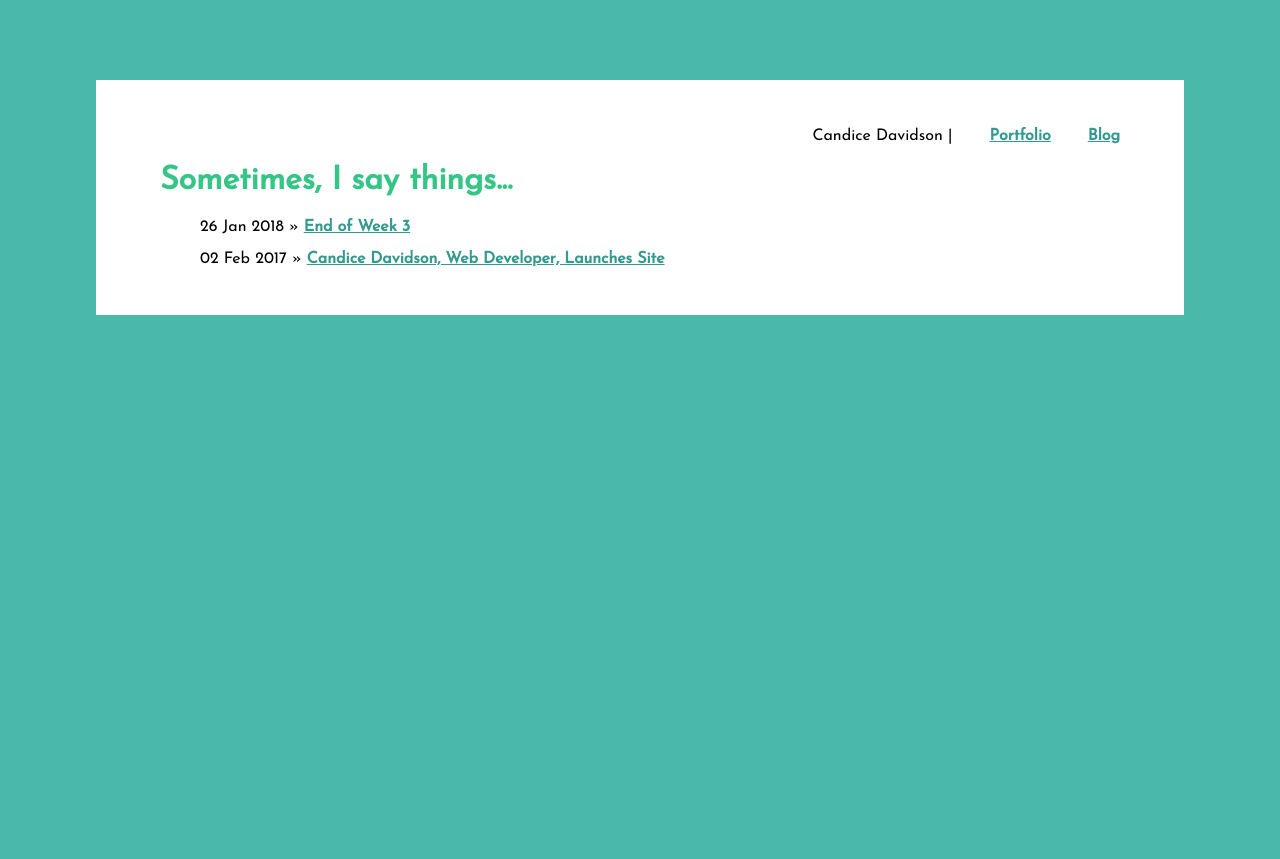
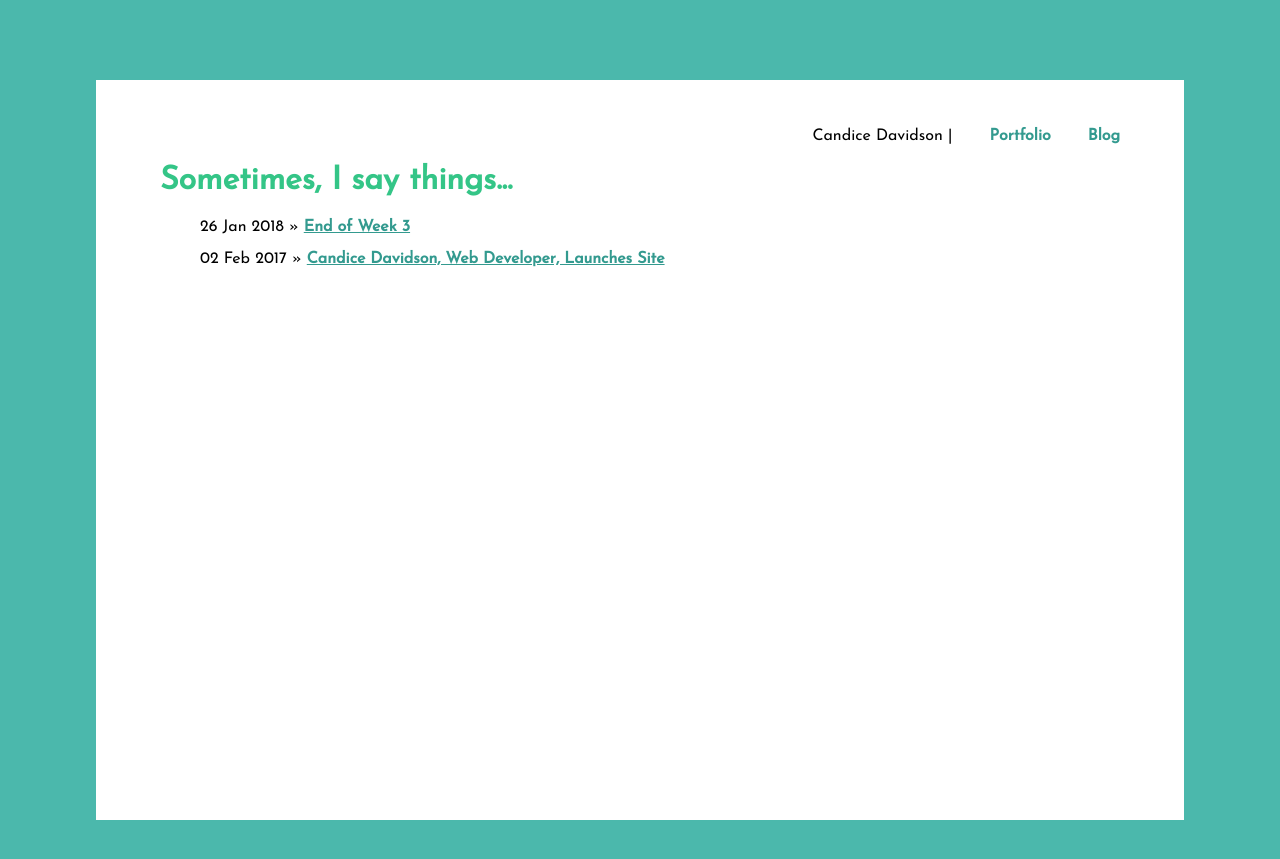
Before and after one commit to cndragn/cndragn.github.io, a Jekyll site: the page built from blog/index.html, in a window 1280 px wide. Shown: the top 859 px of the page. Built offline with Jekyll 4.4.1, drawn with Linux system fonts in a browser that asks for light colours; nearby versions of some CDN libraries.

Commit message:
nav link styling, fix blog bg height issue

```diff
--- a/css/style.css
+++ b/css/style.css
@@ -76,6 +76,7 @@ header {
 
 .content {
   padding: 5em 6em;
+  height: 100%;
   display: flex;
 }
 .content a {
@@ -125,6 +126,9 @@ header {
     display: inline;
     margin-left: 2em;
 }
+.blog-nav a {
+    text-decoration: none;
+}
 .blog h1, .blog h2 {
   color: #34c587;
 }
```
